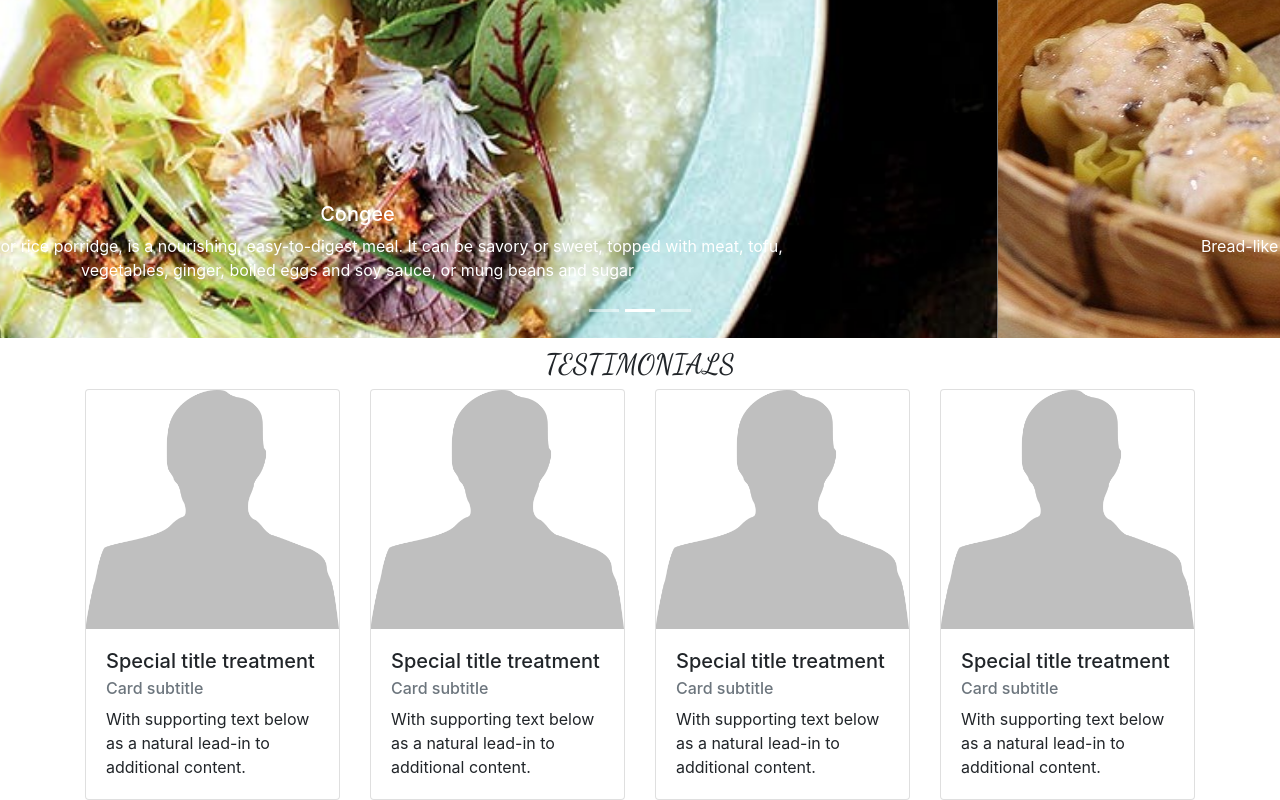
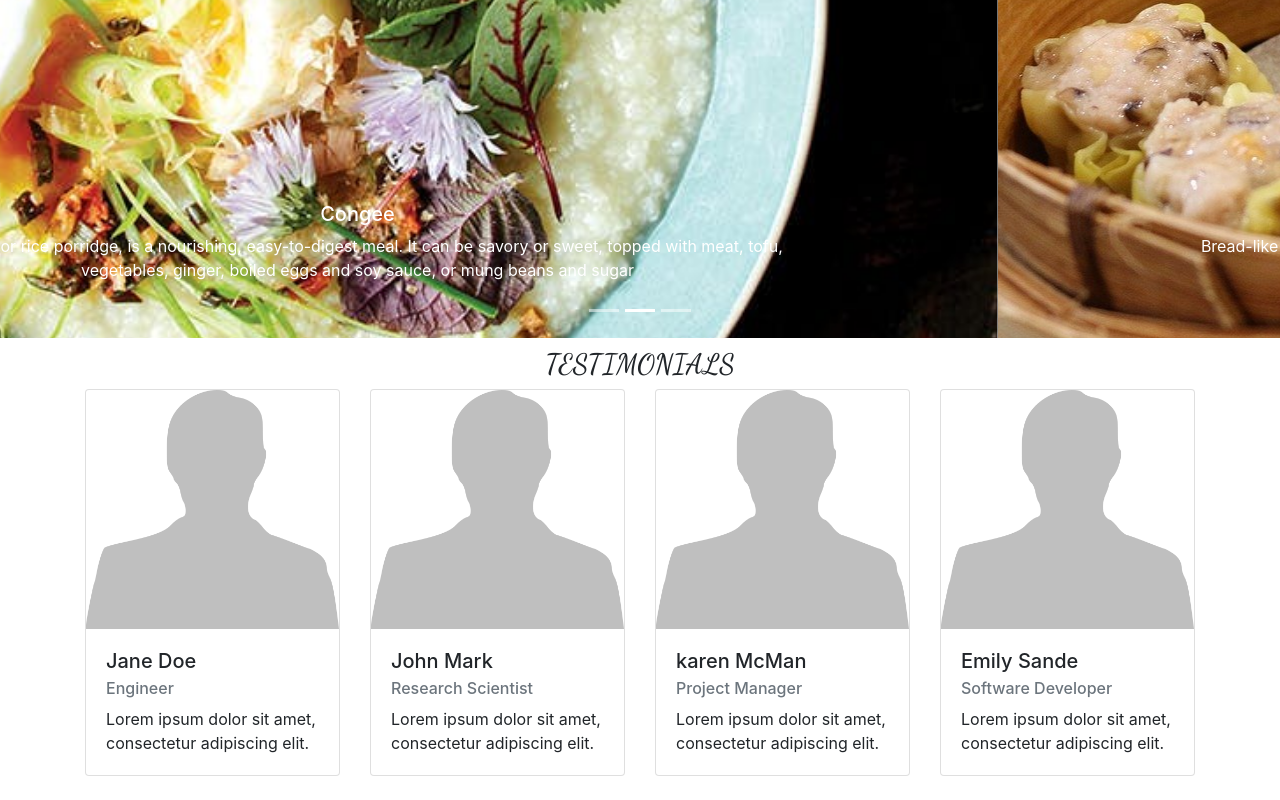
Before and after one commit to annomao/restaurant, a plain HTML site: page index.html in a window 1280 px wide. Shown: the part 1314-2114 px from the top of the page. After the commit the page ends 2090 px from the top, so only its background shows below. Drawn offline with nearby package versions, Linux system fonts and the light colour scheme.

Commit message:
add dummy text for the testimonial cards

```diff
--- a/index.html
+++ b/index.html
@@ -110,9 +110,9 @@
               <div class="card">
                 <img class="card-img-top" src="images/man.png" alt="Card image cap">
                 <div class="card-body">
-                  <h5 class="card-title">Special title treatment</h5>
-                  <h6 class="card-subtitle mb-2 text-muted">Card subtitle</h6>
-                  <p class="card-text">With supporting text below as a natural lead-in to additional content.</p>
+                  <h5 class="card-title">Jane Doe</h5>
+                  <h6 class="card-subtitle mb-2 text-muted">Engineer</h6>
+                  <p class="card-text">Lorem ipsum dolor sit amet, consectetur adipiscing elit.</p>
                 </div>
               </div>
             </div>
@@ -120,9 +120,9 @@
               <div class="card">
                 <img class="card-img-top" src="images/man.png" alt="Card image cap">
                 <div class="card-body">
-                  <h5 class="card-title">Special title treatment</h5>
-                  <h6 class="card-subtitle mb-2 text-muted">Card subtitle</h6>
-                  <p class="card-text">With supporting text below as a natural lead-in to additional content.</p>
+                  <h5 class="card-title">John Mark</h5>
+                  <h6 class="card-subtitle mb-2 text-muted">Research Scientist</h6>
+                  <p class="card-text">Lorem ipsum dolor sit amet, consectetur adipiscing elit.</p>
               </div>
             </div>
             </div>
@@ -130,9 +130,9 @@
               <div class="card">
                 <img class="card-img-top" src="images/man.png" alt="Card image cap">
                 <div class="card-body">
-                  <h5 class="card-title">Special title treatment</h5>
-                  <h6 class="card-subtitle mb-2 text-muted">Card subtitle</h6>
-                  <p class="card-text">With supporting text below as a natural lead-in to additional content.</p>
+                  <h5 class="card-title">karen McMan</h5>
+                  <h6 class="card-subtitle mb-2 text-muted">Project Manager</h6>
+                  <p class="card-text">Lorem ipsum dolor sit amet, consectetur adipiscing elit.</p>
                 </div>
               </div>
             </div>
@@ -140,9 +140,9 @@
               <div class="card">
                 <img class="card-img-top" src="images/man.png" alt="Card image cap">
                 <div class="card-body">
-                  <h5 class="card-title">Special title treatment</h5>
-                  <h6 class="card-subtitle mb-2 text-muted">Card subtitle</h6>
-                  <p class="card-text">With supporting text below as a natural lead-in to additional content.</p>
+                  <h5 class="card-title">Emily Sande</h5>
+                  <h6 class="card-subtitle mb-2 text-muted">Software Developer</h6>
+                  <p class="card-text">Lorem ipsum dolor sit amet, consectetur adipiscing elit.</p>
                 </div>
               </div>
             </div>
```
